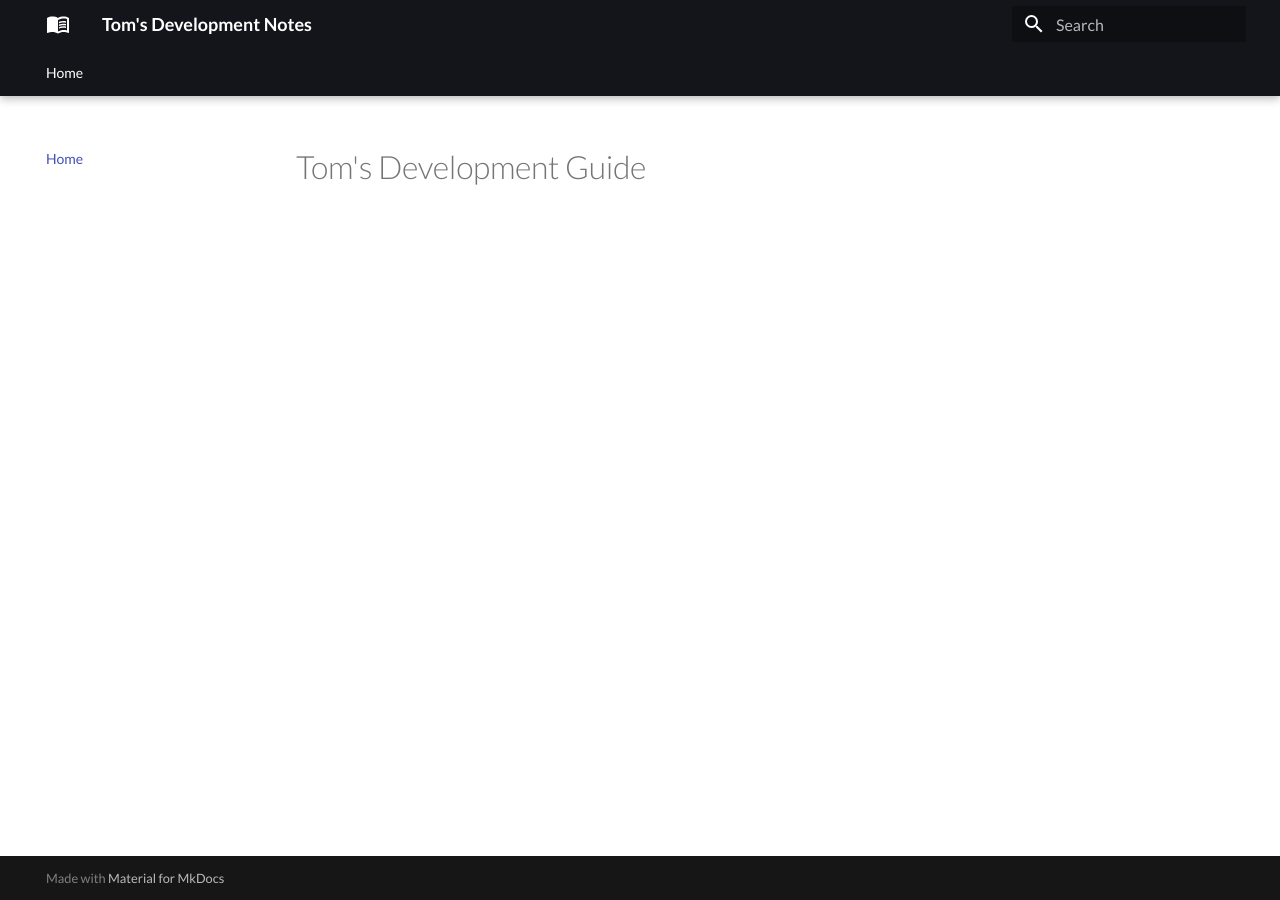
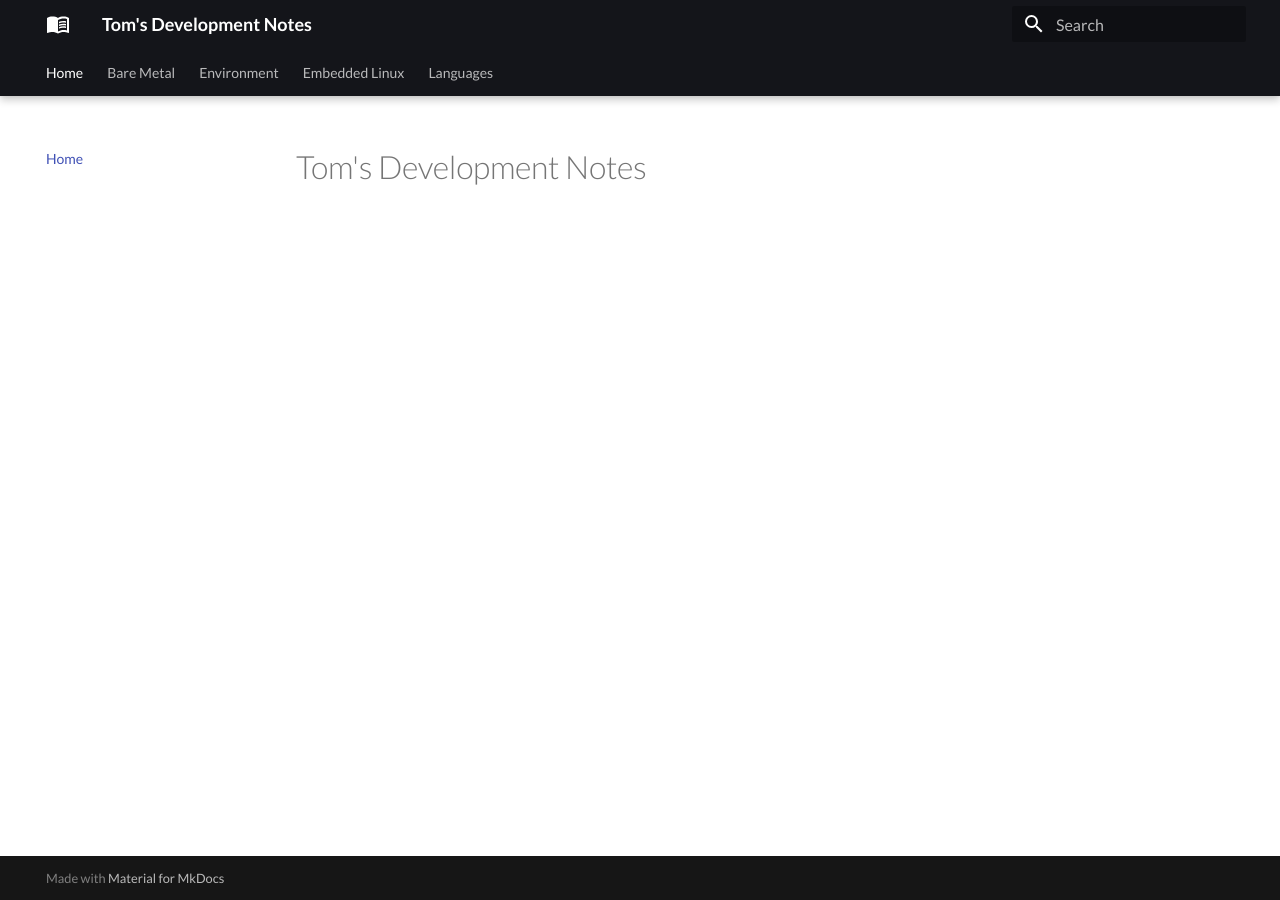
Before and after one commit to tmoore3/dev-notes, an MkDocs documentation site: the page built from docs/index.md, in a window 1280 px wide. Built offline with MkDocs 1.6.1 and Material for MkDocs 9.7.7, drawn with Linux system fonts in a browser that asks for light colours.

Commit message:
Added site layout and placeholders.

```diff
--- a/docs/index.md
+++ b/docs/index.md
@@ -1 +1 @@
-# Tom's Development Guide
+# Tom's Development Notes
--- a/mkdocs.yml
+++ b/mkdocs.yml
@@ -32,3 +32,11 @@ theme:
 # Page tree
 nav:
   - Home: index.md
+  - Bare Metal:
+    - Placeholder: bare-metal/placeholder.md
+  - Environment:
+    - Placeholder: enviroment/placeholder.md
+  - Embedded Linux:
+    - Placeholder: embedded/placeholder.md
+  - Languages:
+    - Placeholder: languages/placeholder.md
```
Also changed, not shown: docs/bare-metal/placeholder.md (added, +1 -0 lines), docs/embedded/placeholder.md (added, +1 -0 lines), docs/enviroment/placeholder.md (added, +1 -0 lines), docs/languages/placeholder.md (added, +1 -0 lines).
